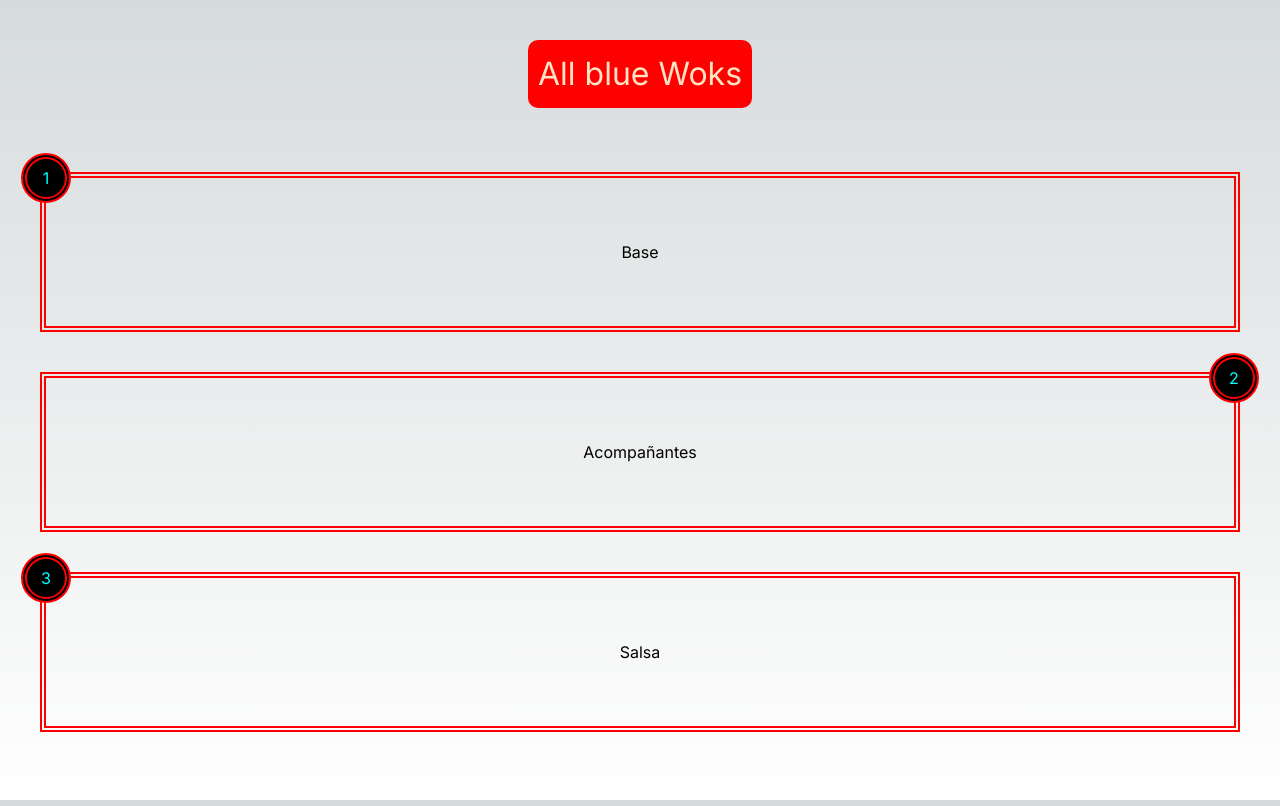
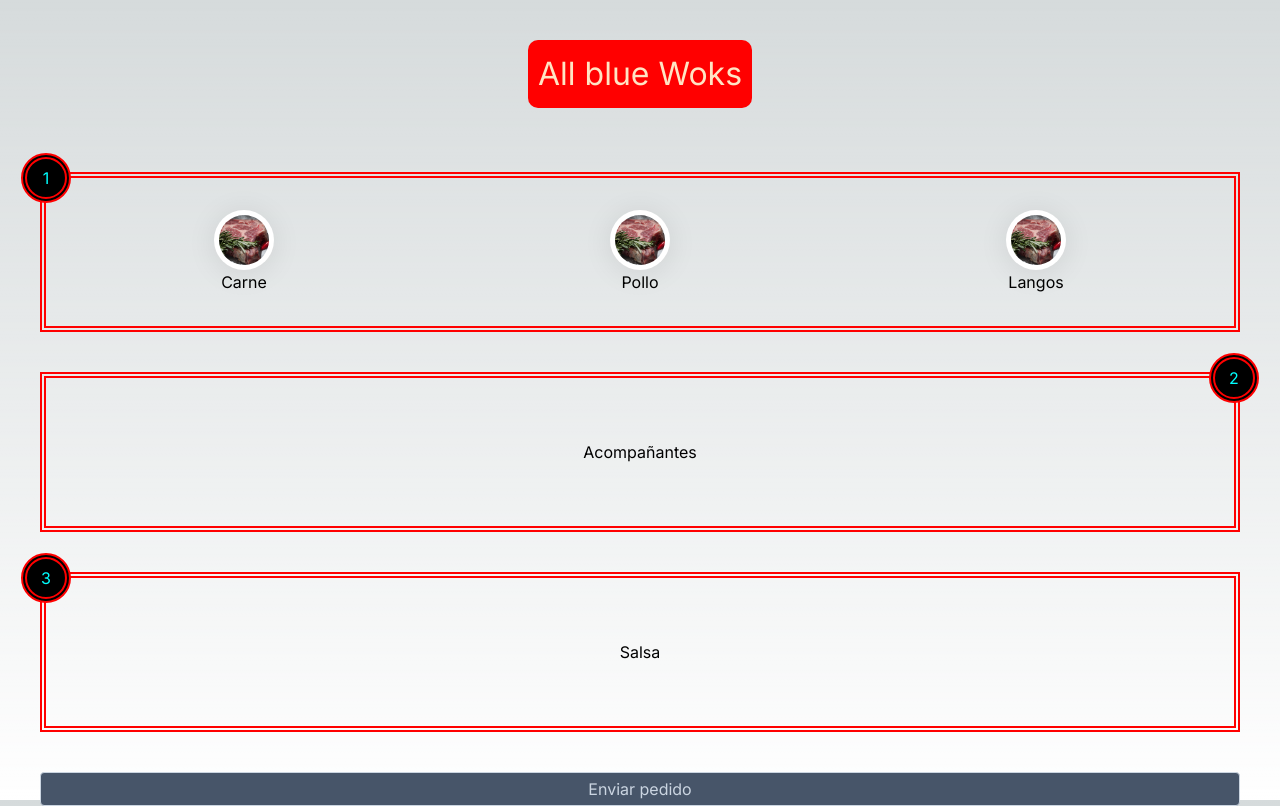
Before and after one commit to rc-coder/all-blue-woks, a Next.js app: page / in a window 1280 px wide. Built offline with nearby package versions, Linux system fonts and the light colour scheme.

Commit message:
Inclusion de inputs y server actions

```diff
--- a/app/components/Steps.tsx
+++ b/app/components/Steps.tsx
@@ -8,7 +8,7 @@ export const Steps = styled.section`
   height: 20vh;
   display: flex;
   align-items: center;
-  justify-content: center;
+  justify-content: space-around;
   position: relative;
 
   & .numberL {
--- /dev/null
+++ b/app/components/StyledInput.tsx
@@ -0,0 +1,99 @@
+'use client';
+
+import styled from 'styled-components';
+
+interface ImageProps {
+  readonly img: string;
+}
+
+interface InputProps {
+  readonly option: string;
+  readonly imgurl: string;
+  price: string;
+}
+
+const StyledLabel = styled.label`
+  display: flex;
+  flex-direction: column;
+  align-items: center;
+
+  & input:checked ~ .imgContainer {
+    background-color: #474747;
+  }
+
+  & .imgContainer {
+    display: flex;
+    align-items: center;
+    justify-content: center;
+    background: ${({ selected }) => (selected ? ' #474747' : '#fff')};
+    /* color: ${(props) => props.theme.gray}; */
+    color: gray;
+    box-shadow: 0 3px 30px 0 rgba(0, 0, 0, 0.09);
+    border-radius: 50%;
+    cursor: pointer;
+    /* margin: 0 10px; */
+    height: 60px;
+    width: 60px;
+    transition: all 0.5s;
+
+    &:hover {
+      background: #474747;
+      box-shadow: none;
+    }
+  }
+`;
+
+// export const ImgContainer = styled.div`
+//   display: flex;
+//   align-items: center;
+//   justify-content: center;
+//   background: ${({ selected }) => (selected ? ' #474747' : '#fff')};
+//   /* color: ${(props) => props.theme.gray}; */
+//   color: gray;
+//   box-shadow: 0 3px 30px 0 rgba(0, 0, 0, 0.09);
+//   border-radius: 50%;
+//   cursor: pointer;
+//   /* margin: 0 10px; */
+//   height: 60px;
+//   width: 60px;
+//   transition: all 0.2s;
+
+//   &:hover {
+//     background: #474747;
+//     box-shadow: none;
+//   }
+//   & input:checked ~ div {
+//     opacity: 1;
+//   }
+// `;
+
+export const InputImage = styled.span<ImageProps>`
+  border-radius: 50%;
+  background-image: ${({ img }) => `url(${img})`};
+  background-position: center;
+  background-size: cover;
+  height: 50px;
+  width: 50px;
+  transition: all 0.2s;
+`;
+
+import React from 'react';
+
+const StyledInput = ({ option, imgurl, price }: InputProps) => {
+  return (
+    <StyledLabel>
+      <input
+        type="checkbox"
+        name={option}
+        value={option + ' ' + price}
+        className="absolute opacity-0 cursor-pointer h-0 w-0"
+      ></input>
+      <div className="imgContainer">
+        <InputImage img={imgurl} className="checked" />
+      </div>
+      {option}
+    </StyledLabel>
+  );
+};
+
+export default StyledInput;
--- a/app/components/WoksMenu.tsx
+++ b/app/components/WoksMenu.tsx
@@ -1,22 +1,33 @@
-import React from 'react';
 import { Steps } from './Steps';
 import { StepNumber } from './StepNumber';
+import { sendOrder } from './forms/actions';
+// import { InputImage, StyledInput } from './StyledInput';
+import Image from 'next/image';
+import StyledInput from './StyledInput';
 
 const WoksMenu = () => {
   return (
-    <div className="w-full flex flex-col gap-10 mt-16">
+    <div className="h-full w-full">
+      <form className="flex flex-col gap-10 mt-16" action={sendOrder}>
         <Steps>
           <StepNumber className="numberL">1</StepNumber>
-        Base
+          <StyledInput option="Carne" price="100" imgurl="/assets/carne.jpg" />
+          <StyledInput option="Pollo" price="100" imgurl="/assets/carne.jpg" />
+          <StyledInput option="Langos" price="100" imgurl="/assets/carne.jpg" />
         </Steps>
         <Steps>
-        {' '}
           <StepNumber className="numberR">2</StepNumber>Acompañantes
         </Steps>
         <Steps>
-        {' '}
           <StepNumber className="numberL">3</StepNumber>Salsa
         </Steps>
+        <button
+          type="submit"
+          className="border bg-slate-600 border-slate-300 text-slate-300 px-2 py-1 rounded hover:bg-slate-700 focus-within:bg-slate-700 outline-none"
+        >
+          Enviar pedido
+        </button>
+      </form>
     </div>
   );
 };
--- /dev/null
+++ b/app/components/forms/actions.ts
@@ -0,0 +1,11 @@
+'use server';
+
+import { revalidatePath } from 'next/cache';
+
+export async function sendOrder(formData: FormData) {
+  const order = Object.fromEntries(formData.entries());
+
+  console.log(order);
+
+  revalidatePath('/');
+}
--- a/app/page.tsx
+++ b/app/page.tsx
@@ -1,3 +1,5 @@
+'use client';
+
 import { Title } from './components/Title';
 import WoksMenu from './components/WoksMenu';
 
```
Also changed, not shown: public/assets/carne.jpg (added). Lines whose indentation alone changed are shown as unchanged.
